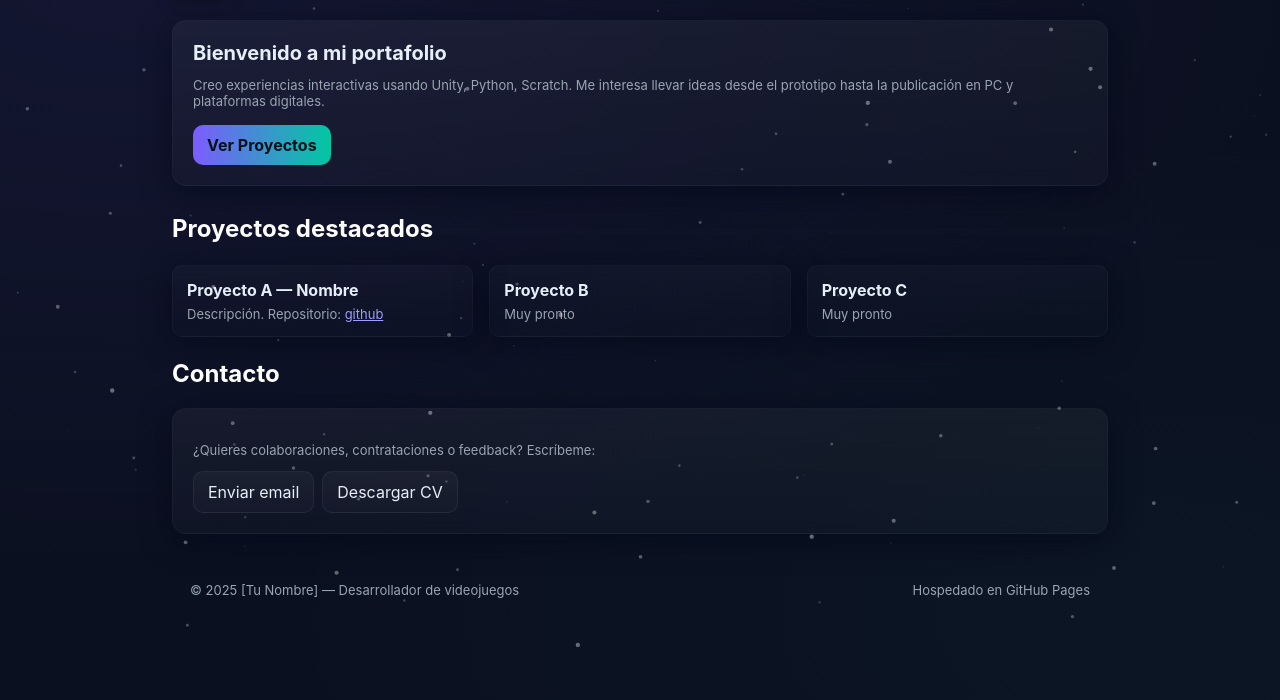
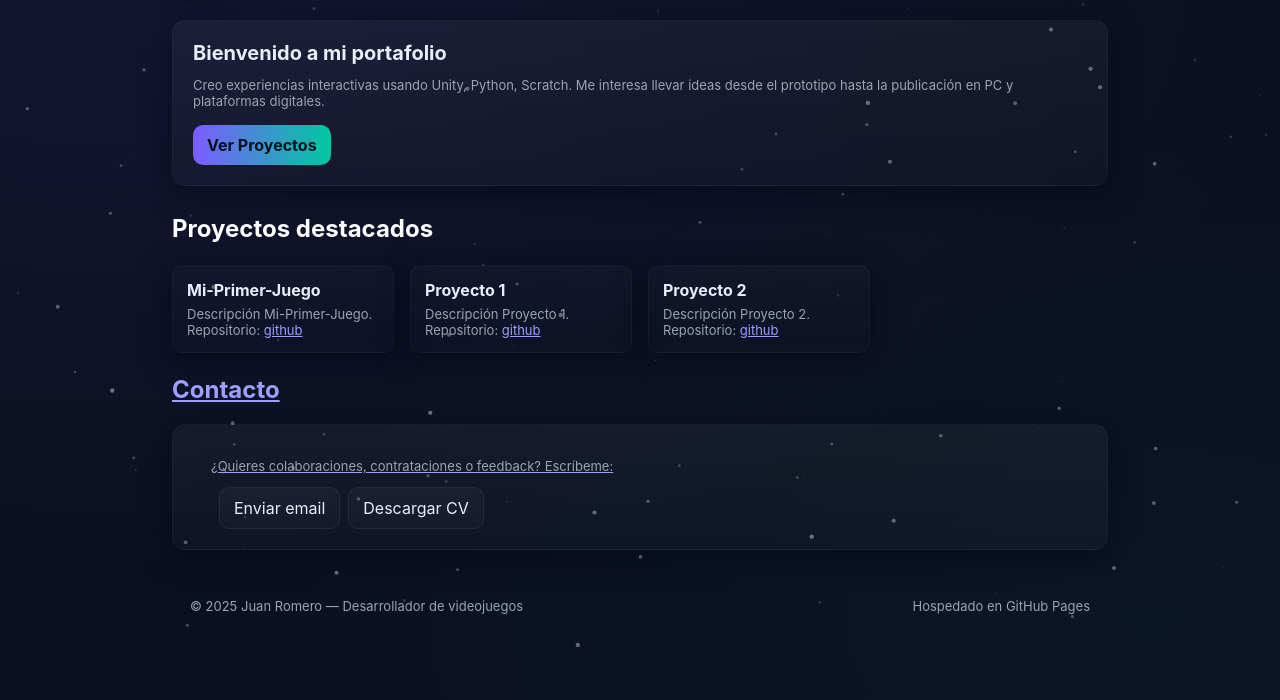
Before and after one commit to juanRomero1111-png/RespositorioJuan, a plain HTML site: page index.html in a window 1280 px wide. Shown: the part 148-848 px from the top of the page. Drawn offline with Linux system fonts and the light colour scheme.

Commit message:
Update index.html

```diff
--- a/index.html
+++ b/index.html
@@ -3,21 +3,21 @@
 <head>
   <meta charset="utf-8">
   <meta name="viewport" content="width=device-width,initial-scale=1">
-  <title>Bienvenido — Desarrollador de Videojuegos</title>
+  <title>Portfolio de Juan Romero</title>
   <meta name="description" content="Portafolio de desarrollo de videojuegos: demos, proyectos y contacto.">
   <meta name="keywords" content="videojuegos, desarrollo, programador, Unity, Godot, C#, GDScript, indie, game developer">
-  <meta name="author" content="[Tu Nombre]">
+  <meta name="author" content="JuanRomero">
   <meta name="robots" content="index, follow">
   <meta property="og:title" content="Desarrollador de Videojuegos">
   <meta property="og:description" content="Portafolio y demos de un desarrollador de videojuegos.">
   <meta property="og:type" content="website">
-  <meta property="og:url" content="https://tu-dominio-o-usuario.github.io/">
+  <meta property="og:url" content="https://github.com/juanRomero1111-png">
   <meta property="og:image" content="assets/cover.jpg">
   <meta name="twitter:card" content="summary_large_image">
   <meta name="twitter:title" content="Desarrollador de Videojuegos">
   <meta name="twitter:description" content="Portafolio, proyectos y contacto.">
   <meta name="twitter:image" content="assets/cover.jpg">
-  <link rel="canonical" href="https://tu-dominio-o-usuario.github.io/">
+  <link rel="canonical" href="https://github.com/juanRomero1111-png/RespositorioJuan">
 
   <!-- GitHub Pages CNAME -->
   <!-- Crea un archivo llamado CNAME en la raíz de tu repositorio con el dominio personalizado, por ejemplo:  -->
@@ -67,7 +67,7 @@
       <div class="brand">
         <div class="logo">🕹️</div>
         <div>
-          <h1>Hola — Soy [Tu Nombre]</h1>
+          <h1>Hola — Soy Juan Romero</h1>
           <p class="lead">Desarrollador de videojuegos · Programador · Game Designer</p>
         </div>
       </div>
@@ -77,7 +77,7 @@
       <h2>Bienvenido a mi portafolio</h2>
       <p class="meta">Creo experiencias interactivas usando Unity, Python, Scratch. Me interesa llevar ideas desde el prototipo hasta la publicación en PC y plataformas digitales.</p>
       <div class="ctas">
-        <a class="btn primary" href="https://github.com/tu-usuario" target="_blank" rel="noopener">Ver Proyectos</a>
+        <a class="btn primary" href="https://github.com/juanRomero1111-png" target="_blank" rel="noopener">Ver Proyectos</a>
 
       </div>
 
@@ -87,16 +87,16 @@
       <h2 style="margin-top:28px">Proyectos destacados</h2>
       <div class="grid">
         <div class="project card">
-          <h3>Proyecto A — Nombre</h3>
-          <p>Descripción. Repositorio: <a href="https://github.com/tu-usuario/proyecto-a" target="_blank">github</a></p>
+          <h3>Mi-Primer-Juego</h3>
+          <p>Descripción Mi-Primer-Juego. Repositorio: <a href="https://github.com/juanRomero1111-png/RespositorioJuan/tree/main/Mi-Primer-Juego" target="_blank">github</a></p>
         </div>
         <div class="project card">
-          <h3>Proyecto B</h3>
-          <p>Muy pronto</p>
+          <h3>Proyecto 1</h3>
+          <p>Descripción Proyecto 1. Repositorio: <a href="https://github.com/juanRomero1111-png/RespositorioJuan/commit/81870b00e3d42e1a3c15bef4d586d8217e18a535" target="_blank">github</a></p>
         </div>
         <div class="project card">
-          <h3>Proyecto C</h3>
-          <p>Muy pronto</p>
+          <h3>Proyecto 2</h3>
+          <p>Descripción Proyecto 2. Repositorio: <a href="https://github.com/juanRomero1111-png/RespositorioJuan/blob/main/proyecto%202" target="_blank">github</a</p>
         </div>
       </div>
     </section>
@@ -115,7 +115,7 @@
     </section>
 
     <footer>
-      <div class="small-note">© <span id="year"></span> [Tu Nombre] — Desarrollador de videojuegos</div>
+      <div class="small-note">© <span id="year"></span> Juan Romero — Desarrollador de videojuegos</div>
       <div class="small-note">Hospedado en GitHub Pages</div>
     </footer>
   </main>
```
